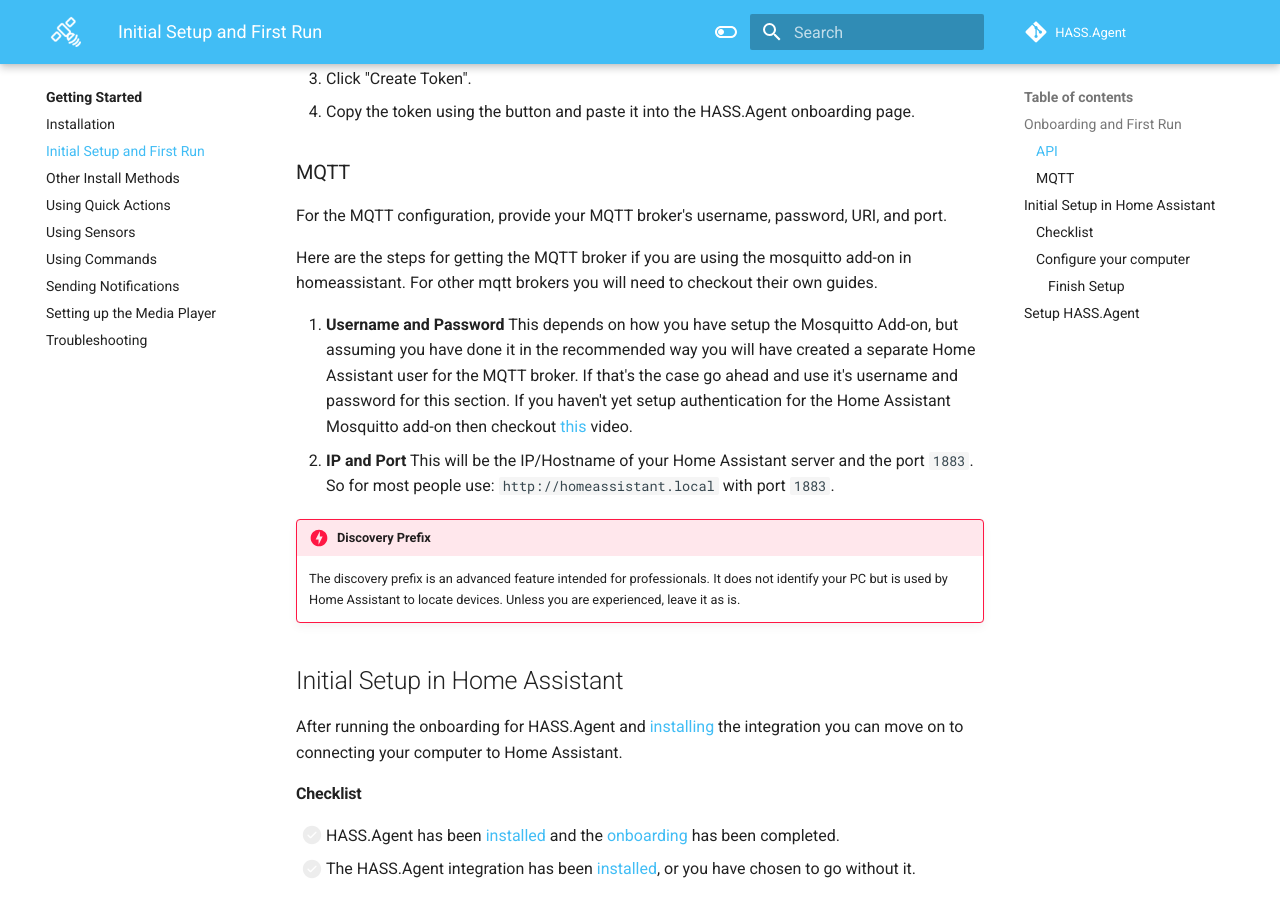
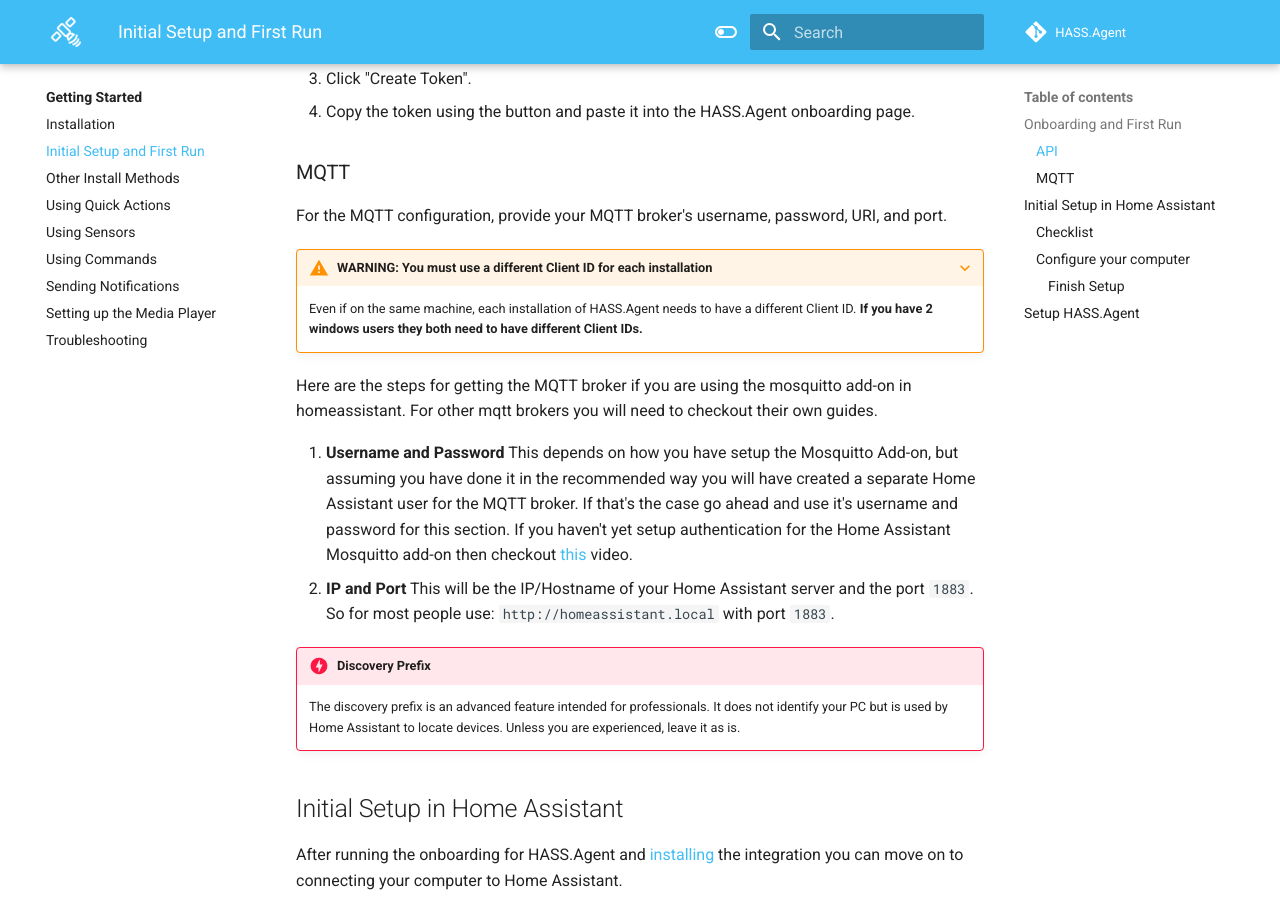
Before and after one commit to hass-agent/HASS.Agent-Documentation, an MkDocs documentation site: the page built from docs/getting-started/initial-setup.md, in a window 1280 px wide and 900 px high, scrolled down 670 px. Built offline with MkDocs 1.6.1 and Material for MkDocs 9.7.7, drawn with Linux system fonts in a browser that asks for light colours; comment, search, counter and statistics services are not loaded; the version menu is left out.

Commit message:
Add warning in MQTT

```diff
--- a/docs/getting-started/initial-setup.md
+++ b/docs/getting-started/initial-setup.md
@@ -18,6 +18,11 @@
 ### MQTT
 
 For the MQTT configuration, provide your MQTT broker's username, password, URI, and port.
+
+???+ warning "WARNING: You must use a different Client ID for each installation"
+
+    Even if on the same machine, each installation of HASS.Agent needs to have a different Client ID.
+    **If you have 2 windows users they both need to have different Client IDs.**
 
 Here are the steps for getting the MQTT broker if you are using the mosquitto add-on in homeassistant. For other mqtt brokers you will need to checkout their own guides.
 
```
